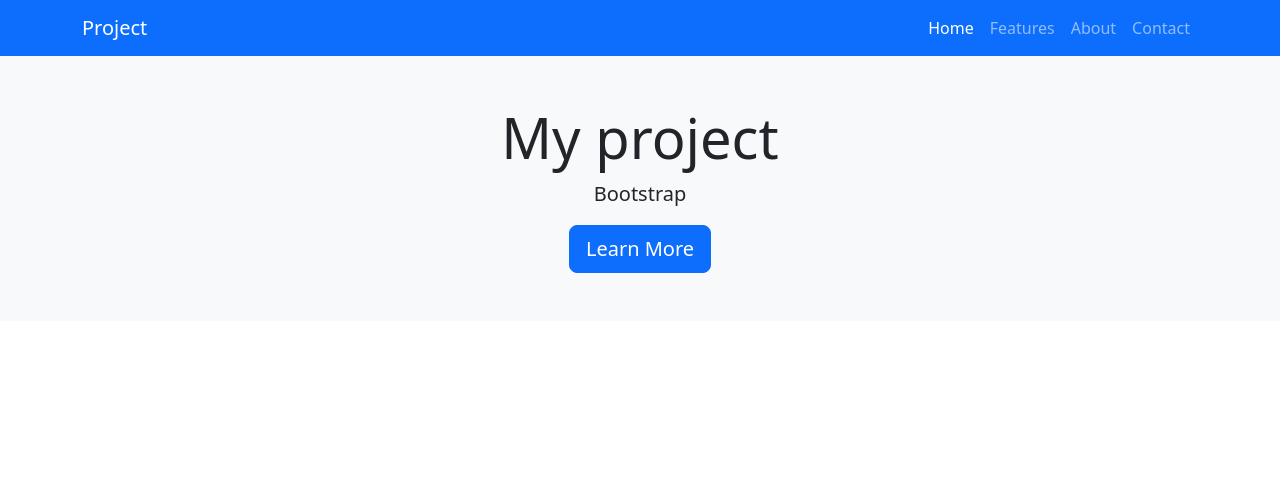
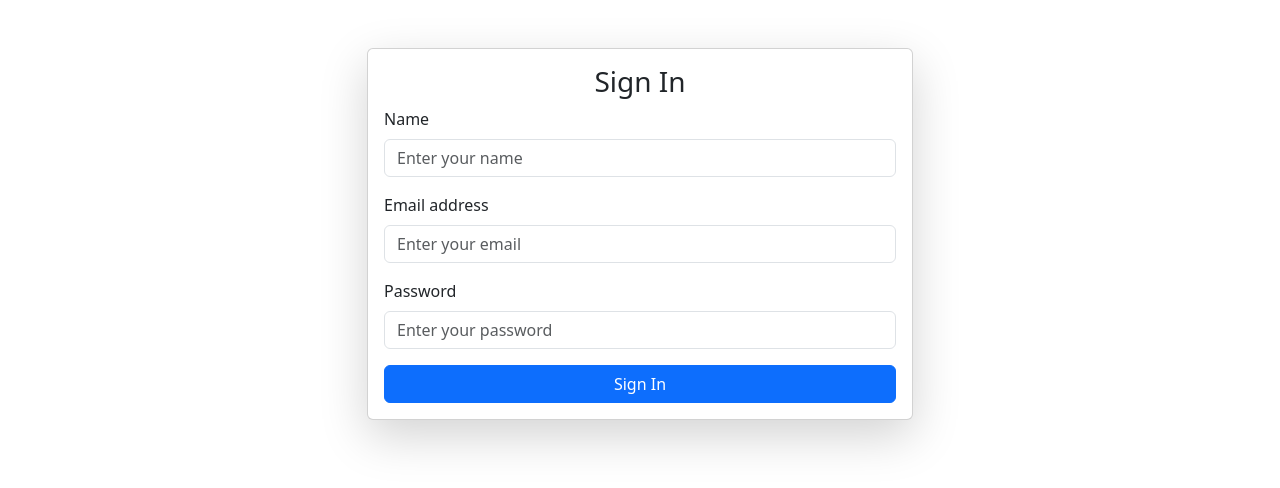
Before and after one commit to MysticMetaphors/Web-Project1, a CodeIgniter app: page /database/ in a window 1280 px wide. Shown: the top 488 px of the page. Run offline with CodeIgniter, Linux system fonts and the light colour scheme.

Commit message:
Practice & Test

```diff
--- a/application/config/database.php
+++ b/application/config/database.php
@@ -82,7 +82,7 @@ $db['default'] = array(
 	'dbdriver' => 'mysqli',
 	'dbprefix' => '',
 	'pconnect' => FALSE,
-	'db_debug' => (ENVIRONMENT !== 'production'),
+	'db_debug' => TRUE, (ENVIRONMENT !== 'production'),
 	'cache_on' => FALSE,
 	'cachedir' => '',
 	'char_set' => 'utf8',
--- a/application/views/Home.php
+++ b/application/views/Home.php
@@ -1,47 +1,43 @@
-<!doctype html>
+<!DOCTYPE html>
 <html lang="en">
-
 <head>
-    <meta charset="utf-8">
-    <meta name="viewport" content="width=device-width, initial-scale=1">
-    <title>Bootstrap demo</title>
-    <link href="https://cdn.jsdelivr.net/npm/bootstrap@5.3.3/dist/css/bootstrap.min.css" rel="stylesheet" integrity="sha384-QWTKZyjpPEjISv5WaRU9OFeRpok6YctnYmDr5pNlyT2bRjXh0JMhjY6hW+ALEwIH" crossorigin="anonymous">
+    <meta charset="UTF-8">
+    <meta name="viewport" content="width=device-width, initial-scale=1.0">
+    <title>Sign In Form</title>
+    <!-- Bootstrap CSS -->
+    <link href="https://cdn.jsdelivr.net/npm/bootstrap@5.3.0/dist/css/bootstrap.min.css" rel="stylesheet">
 </head>
-
 <body>
-    <nav class="navbar navbar-expand-lg navbar-dark bg-primary">
-        <div class="container">
-            <a class="navbar-brand" href="#">Project</a>
-            <button class="navbar-toggler" type="button" data-bs-toggle="collapse" data-bs-target="#navbarNav" aria-controls="navbarNav" aria-expanded="false" aria-label="Toggle navigation">
-                <span class="navbar-toggler-icon"></span>
-            </button>
-            <div class="collapse navbar-collapse" id="navbarNav">
-                <ul class="navbar-nav ms-auto">
-                    <li class="nav-item">
-                        <a class="nav-link active" href="#">Home</a>
-                    </li>
-                    <li class="nav-item">
-                        <a class="nav-link" href="#features">Features</a>
-                    </li>
-                    <li class="nav-item">
-                        <a class="nav-link" href="#about">About</a>
-                    </li>
-                    <li class="nav-item">
-                        <a class="nav-link" href="#contact">Contact</a>
-                    </li>
-                </ul>
+    <div class="container mt-5">
+        <div class="row justify-content-center">
+            <div class="col-md-6">
+                <div class="card shadow-lg">
+                    <div class="card-body">
+                        <h3 class="card-title text-center">Sign In</h3>
+                        <form>
+                            <div class="mb-3">
+                                <label for="name" class="form-label">Name</label>
+                                <input type="text" class="form-control" id="name" placeholder="Enter your name" required>
+                            </div>
+                            <div class="mb-3">
+                                <label for="email" class="form-label">Email address</label>
+                                <input type="email" class="form-control" id="email" placeholder="Enter your email" required>
+                            </div>
+                            <div class="mb-3">
+                                <label for="password" class="form-label">Password</label>
+                                <input type="password" class="form-control" id="password" placeholder="Enter your password" required>
+                            </div>
+                            <div class="d-grid">
+                                <button type="submit" class="btn btn-primary">Sign In</button>
+                            </div>
+                        </form>
+                    </div>
+                </div>
             </div>
         </div>
-    </nav>
+    </div>
 
-    <section class="py-5 text-center bg-light">
-        <div class="container">
-            <h1 class="display-4">My project</h1>
-            <p class="lead">Bootstrap</p>
-            <a href="#features" class="btn btn-primary btn-lg">Learn More</a>
-        </div>
-    </section>
-    <script src="https://cdn.jsdelivr.net/npm/bootstrap@5.3.3/dist/js/bootstrap.bundle.min.js" integrity="sha384-YvpcrYf0tY3lHB60NNkmXc5s9fDVZLESaAA55NDzOxhy9GkcIdslK1eN7N6jIeHz" crossorigin="anonymous"></script>
+    <!-- Bootstrap JS Bundle -->
+    <script src="https://cdn.jsdelivr.net/npm/bootstrap@5.3.0/dist/js/bootstrap.bundle.min.js"></script>
 </body>
-
 </html>
```
